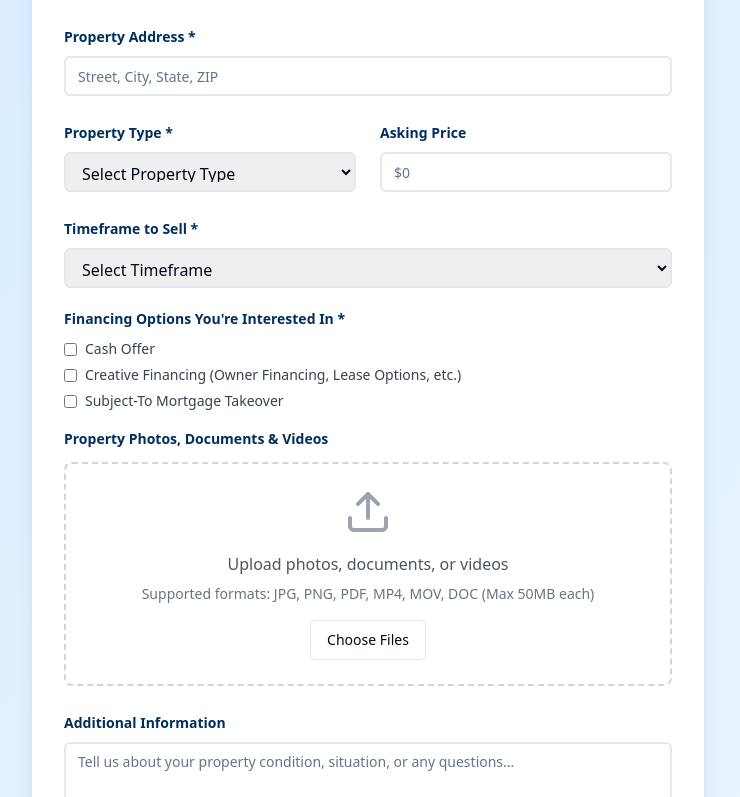
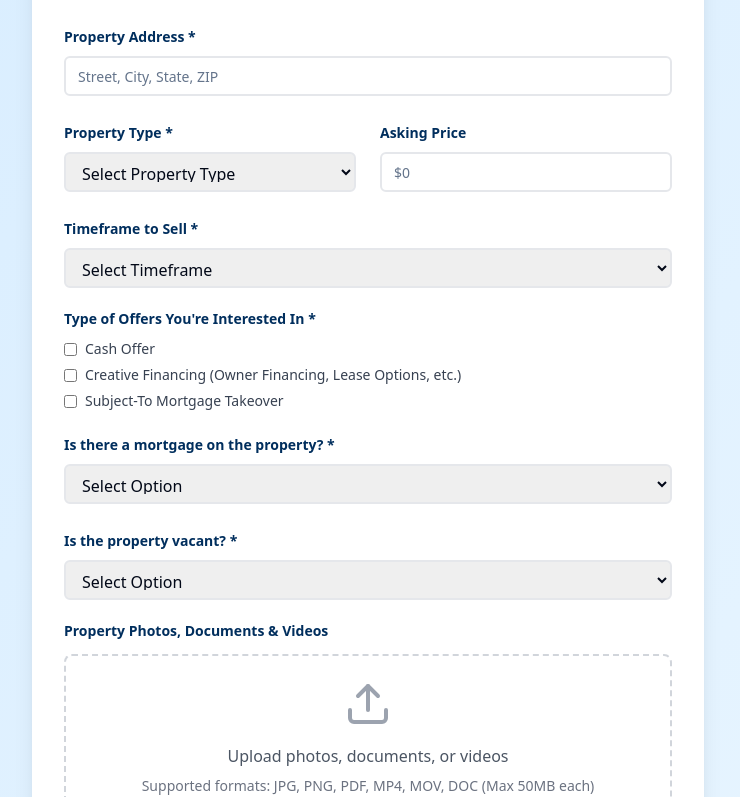
Before and after one commit to mtejmik/ventusfortissolutions-landing-hub, a React (Vite) app: page /seller-form in a window 1280 px wide. Shown: the part 384-1181 px from the top of the page, without its empty margins (272-1012 px from the left). Built offline with nearby package versions, Linux system fonts and the light colour scheme.

Commit message:
Fix seller form fields and add new questions
Replaced "Financing Options" with "Type of Offers". Added "Is there a mortgage on property?" and "Is property Vacant?" fields with dropdown options to the seller form.

```diff
--- a/src/pages/SellerForm.tsx
+++ b/src/pages/SellerForm.tsx
@@ -1,3 +1,4 @@
+
 import React, { useState } from 'react';
 import { Button } from '@/components/ui/button';
 import { Input } from '@/components/ui/input';
@@ -21,7 +22,11 @@ const SellerForm = () => {
     propertyType: '',
     askingPrice: '',
     timeframe: '',
-    financingOptions: [] as string[],
+    offerTypes: [] as string[],
+    hasMortgage: '',
+    mortgageAmount: '',
+    interestRate: '',
+    propertyVacancy: '',
     additionalInfo: ''
   });
 
@@ -34,12 +39,12 @@ const SellerForm = () => {
     });
   };
 
-  const handleFinancingChange = (option: string) => {
+  const handleOfferTypeChange = (option: string) => {
     setFormData(prev => ({
       ...prev,
-      financingOptions: prev.financingOptions.includes(option)
-        ? prev.financingOptions.filter(o => o !== option)
-        : [...prev.financingOptions, option]
+      offerTypes: prev.offerTypes.includes(option)
+        ? prev.offerTypes.filter(o => o !== option)
+        : [...prev.offerTypes, option]
     }));
   };
 
@@ -226,16 +231,16 @@ const SellerForm = () => {
               </select>
             </div>
 
-            {/* Financing Options */}
+            {/* Type of Offers */}
             <div>
-              <Label className="text-blue-dark font-semibold mb-4 block">Financing Options You're Interested In *</Label>
+              <Label className="text-blue-dark font-semibold mb-4 block">Type of Offers You're Interested In *</Label>
               <div className="space-y-3">
                 <div className="flex items-center space-x-2">
                   <input
                     type="checkbox"
                     id="cash"
-                    checked={formData.financingOptions.includes('cash')}
-                    onChange={() => handleFinancingChange('cash')}
+                    checked={formData.offerTypes.includes('cash')}
+                    onChange={() => handleOfferTypeChange('cash')}
                     className="rounded border-2 border-gray-200"
                   />
                   <Label htmlFor="cash" className="text-gray-700">Cash Offer</Label>
@@ -244,8 +249,8 @@ const SellerForm = () => {
                   <input
                     type="checkbox"
                     id="creative-finance"
-                    checked={formData.financingOptions.includes('creative-finance')}
-                    onChange={() => handleFinancingChange('creative-finance')}
+                    checked={formData.offerTypes.includes('creative-finance')}
+                    onChange={() => handleOfferTypeChange('creative-finance')}
                     className="rounded border-2 border-gray-200"
                   />
                   <Label htmlFor="creative-finance" className="text-gray-700">Creative Financing (Owner Financing, Lease Options, etc.)</Label>
@@ -254,13 +259,77 @@ const SellerForm = () => {
                   <input
                     type="checkbox"
                     id="subject-to"
-                    checked={formData.financingOptions.includes('subject-to')}
-                    onChange={() => handleFinancingChange('subject-to')}
+                    checked={formData.offerTypes.includes('subject-to')}
+                    onChange={() => handleOfferTypeChange('subject-to')}
                     className="rounded border-2 border-gray-200"
                   />
                   <Label htmlFor="subject-to" className="text-gray-700">Subject-To Mortgage Takeover</Label>
                 </div>
               </div>
+            </div>
+
+            {/* Mortgage Information */}
+            <div>
+              <Label htmlFor="hasMortgage" className="text-blue-dark font-semibold">Is there a mortgage on the property? *</Label>
+              <select
+                id="hasMortgage"
+                name="hasMortgage"
+                value={formData.hasMortgage}
+                onChange={handleInputChange}
+                required
+                className="mt-2 w-full h-10 px-3 py-2 border-2 border-gray-200 rounded-md focus:border-blue-dark focus:outline-none"
+              >
+                <option value="">Select Option</option>
+                <option value="yes">Yes</option>
+                <option value="no">No</option>
+              </select>
+            </div>
+
+            {formData.hasMortgage === 'yes' && (
+              <div className="grid grid-cols-1 md:grid-cols-2 gap-6">
+                <div>
+                  <Label htmlFor="mortgageAmount" className="text-blue-dark font-semibold">How much mortgage is left? *</Label>
+                  <Input
+                    id="mortgageAmount"
+                    name="mortgageAmount"
+                    value={formData.mortgageAmount}
+                    onChange={handleInputChange}
+                    required
+                    className="mt-2 border-2 border-gray-200 focus:border-blue-dark"
+                    placeholder="$0"
+                  />
+                </div>
+                <div>
+                  <Label htmlFor="interestRate" className="text-blue-dark font-semibold">What's the interest rate? *</Label>
+                  <Input
+                    id="interestRate"
+                    name="interestRate"
+                    value={formData.interestRate}
+                    onChange={handleInputChange}
+                    required
+                    className="mt-2 border-2 border-gray-200 focus:border-blue-dark"
+                    placeholder="0.00%"
+                  />
+                </div>
+              </div>
+            )}
+
+            {/* Property Vacancy */}
+            <div>
+              <Label htmlFor="propertyVacancy" className="text-blue-dark font-semibold">Is the property vacant? *</Label>
+              <select
+                id="propertyVacancy"
+                name="propertyVacancy"
+                value={formData.propertyVacancy}
+                onChange={handleInputChange}
+                required
+                className="mt-2 w-full h-10 px-3 py-2 border-2 border-gray-200 rounded-md focus:border-blue-dark focus:outline-none"
+              >
+                <option value="">Select Option</option>
+                <option value="yes">Yes</option>
+                <option value="occupied">Occupied</option>
+                <option value="vacant-at-closing">Vacant at Closing</option>
+              </select>
             </div>
 
             {/* File Upload Section */}
```
